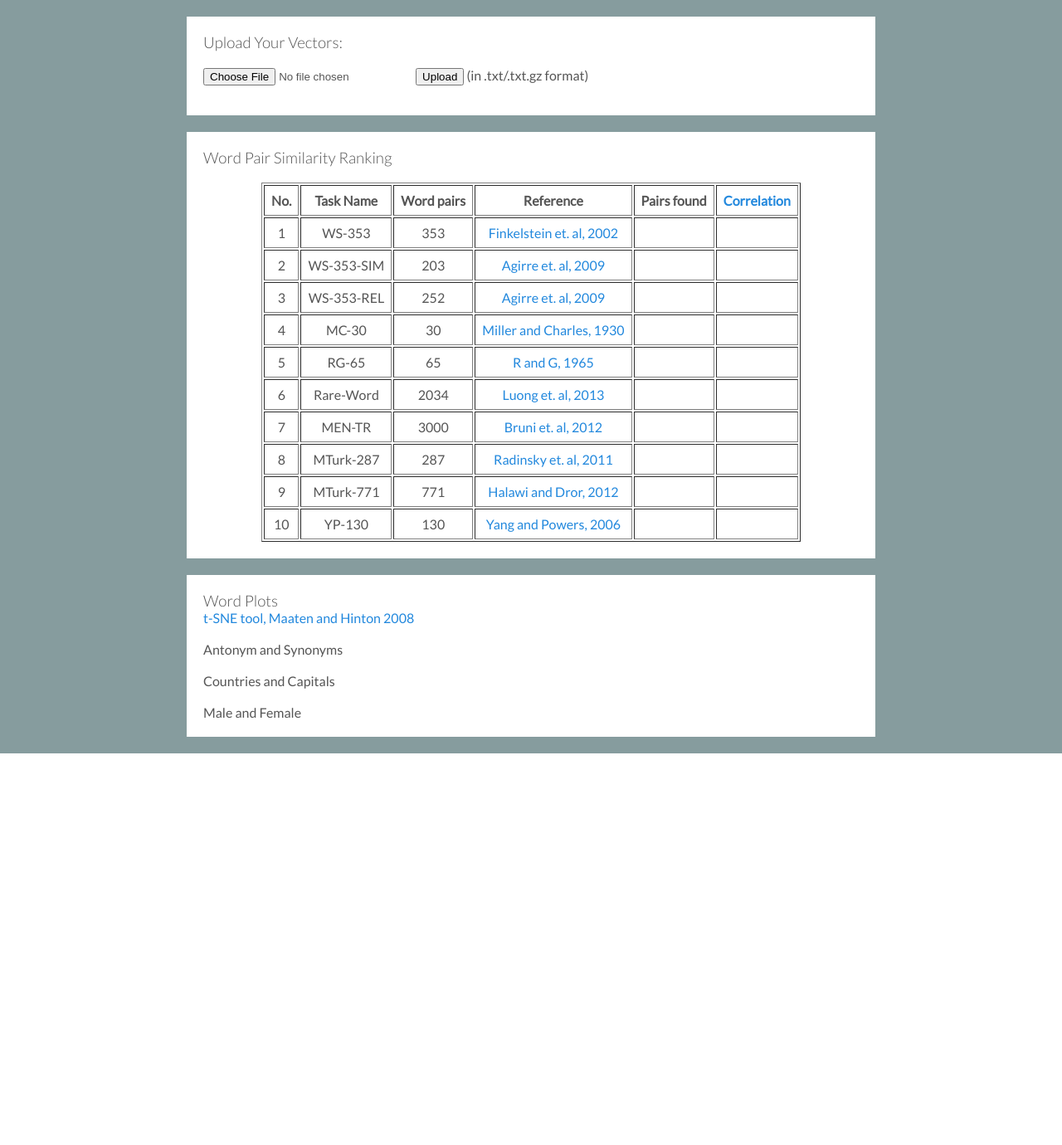
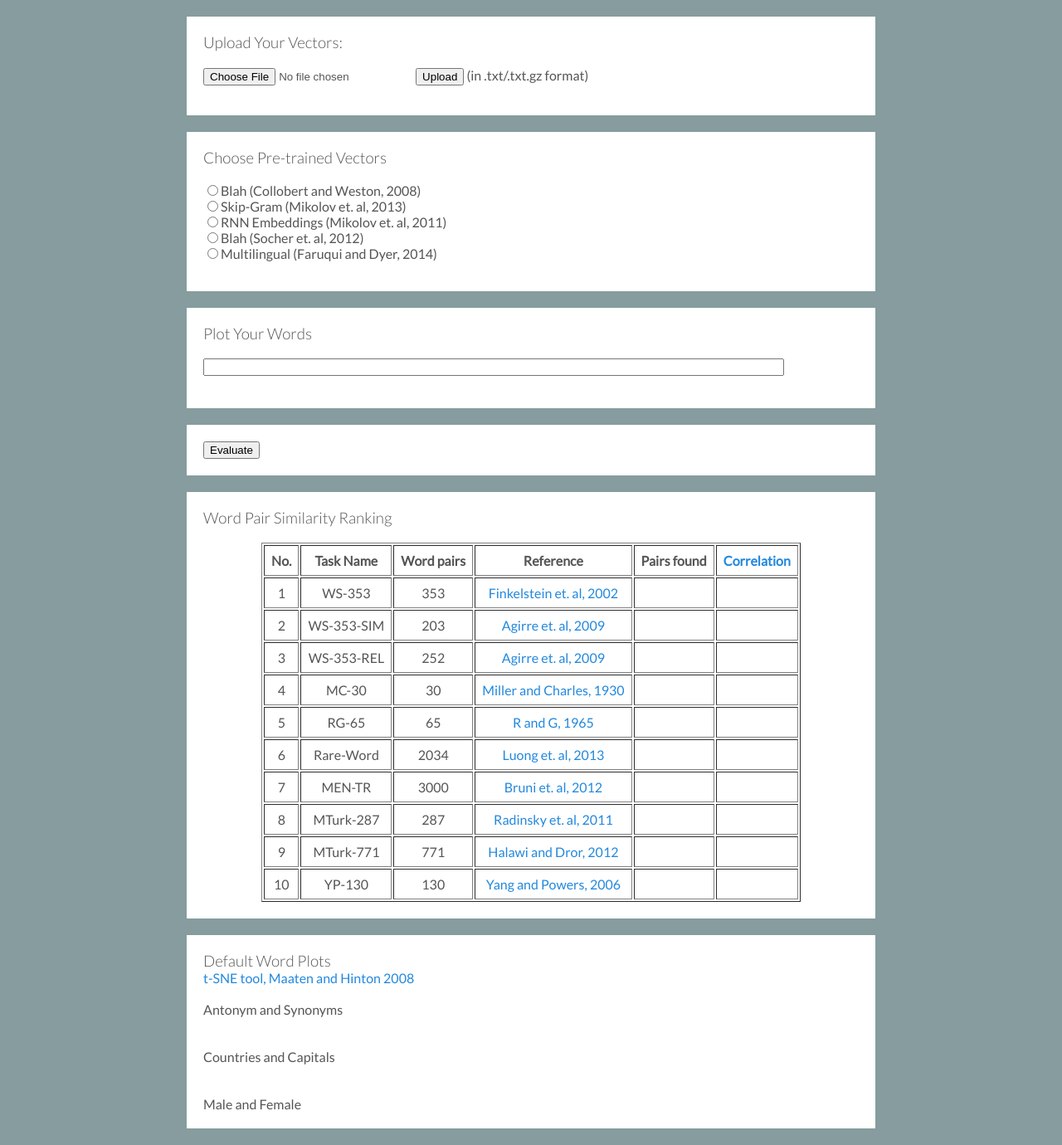
Before and after one commit to mfaruqui/word-vector-demo, a PHP site: page /demo.php in a window 1280 px wide. Shown: the part 89-1469 px from the top of the page at 83% size. Before the commit the page ends 997 px from the top, so only its background shows below. Run offline with PHP 8.4, Linux system fonts and the light colour scheme; some libraries are stand-ins or nearby versions.

Commit message:
words can be tken as input from user and plotted

```diff
--- a/demo.php
+++ b/demo.php
@@ -13,25 +13,18 @@
 <h2>Word Vector Evaluation</h2>
 </header>
 
-  <script src="http://code.jquery.com/jquery-1.10.1.min.js"></script>
-  <script type="text/javascript">
+<script src="http://code.jquery.com/jquery-1.10.1.min.js"></script>
+<script type="text/javascript">
+  var userWordsInput = '';
     var pairsFound = new Array();
     var resultsFound = new Array();
     var taskNum = new Array();
-  </script>
+</script>
 <?php
-  if(isset($_REQUEST["made_upload"])){
-
+  if(isset($_REQUEST["upload"])){
+    $userwords = "";
     if (move_uploaded_file($_FILES['userfile']['tmp_name'], 'user-vecs/'.$_FILES['userfile']['name'])) {
       $vectorfile = 'user-vecs/'.$_FILES['userfile']['name'];
-
-      //error_reporting(E_ALL);
-      //$handle = popen('python sample-script.py '.$vectorfile.' 2>&1', 'r');
-      //while (($buffer = fgets($handle, 4096)) !== false) {
-      //    echo $buffer."<br>";
-      //}
-      //pclose($handle);
-
       $command = 'python -W ignore sample-script.py '.$vectorfile;
       $temp = exec($command, $output);
       foreach ($output as &$value) {
@@ -43,7 +36,6 @@
           taskNum.push('<?=$taskNum?>');
         </script>
         <?php
-        //print $taskNum." ".$notFound." ".$corr."<br/>";
       }
     } else {
       print "Could not upload file.";
@@ -69,10 +61,79 @@ for(var index in taskNum){
     <br>
     <input name="userfile" type="file" />
     <input type="submit" value="Upload" />
-    <input type="hidden" name="made_upload" value="1" />
+    <input type="hidden" name="upload" value="1" />
     (in .txt/.txt.gz format)
 </form>
 </div>
+
+<div>
+  <h3>Choose Pre-trained Vectors</h3>
+  <br>
+  <form action="" method="POST">
+  <input type="radio" name="vector" value="cw">Blah (Collobert and Weston, 2008)</input><br>
+  <input type="radio" name="vector" value="mik-rnn">Skip-Gram (Mikolov et. al, 2013)</input><br>
+  <input type="radio" name="vector" value="mik-sg">RNN Embeddings (Mikolov et. al, 2011)</input><br>
+  <input type="radio" name="vector" value="socher">Blah (Socher et. al, 2012)</input><br>
+  <input type="radio" name="vector" value="faruqui">Multilingual (Faruqui and Dyer, 2014)</input><br>
+</div>
+<div>
+  <h3>Plot Your Words</h3>
+  <br>
+  <input id="textField" name="userwords" type="text" style="width: 700px;"></input>
+  <br><br>
+  <?php
+    if(isset($_REQUEST["eval-trained"])){
+      if (strlen($userwords) != 0) {
+      echo '<img align="center" src="user.png">';
+      }
+    }
+  ?>
+</div>
+
+<div>
+  <input type="submit" name="eval-trained" value="Evaluate" />
+  </form>
+</div>
+
+<?php
+  if(isset($_REQUEST["eval-trained"])){
+    $vecname = $_POST["vector"];
+    $userwords = $_POST["userwords"];
+    $userwords = trim($userwords);
+    ?>
+    <script type="text/javascript">userWordsInput = "<?=$userwords?>"</script>
+    <?php
+    if ($vecname == "cw") {
+        $vectorfile = 'trained-vecs/cw.txt.gz';
+    }
+    else if ($vecname == "mik-sg"){
+        $vectorfile = 'trained-vecs/mik-sg.txt.gz';
+    }
+    else if ($vecname == "mik-rnn"){
+        $vectorfile = 'trained-vecs/mik-rnn.txt.gz';
+    }
+    else if ($vecname == "rnn"){
+        $vectorfile = 'trained-vecs/socher-rnn.txt.gz';
+    }
+    else if ($vecname == "faruqui"){
+        $vectorfile = 'trained-vecs/faruqui.txt.gz';
+    }
+    ?>
+    <?php
+    $command = 'python -W ignore sample-script.py '.$vectorfile.' '.$userwords;
+    $temp = exec($command, $output);
+    foreach ($output as &$value) {
+      list($taskNum, $notFound, $corr) = split(" ", $value);
+      ?>
+      <script type="text/javascript">
+        pairsFound.push('<?=$notFound?>');
+        resultsFound.push('<?=$corr?>');
+        taskNum.push('<?=$taskNum?>');
+      </script>
+      <?php
+    }
+  }
+?>
 
 <div>
 <h3>Word Pair Similarity Ranking</h3>
@@ -182,37 +243,29 @@ for(var index in taskNum){
 
 <div>
 
-<h3>Word Plots</h3>
+<h3>Default Word Plots</h3>
 <a href="http://homepage.tudelft.nl/19j49/t-SNE.html">t-SNE tool, Maaten and Hinton 2008</a>
 <br><br>
-Antonym and Synonyms
-
+Antonym and Synonyms<br>
 <?php
-  if(isset($_REQUEST["made_upload"])){
-    echo '<img src="set1.png" align="center">';
+  if(isset($_REQUEST["upload"]) || isset($_REQUEST["eval-trained"])){
+    echo '<img align="center" src="set1.png">';
   }
 ?>
-
 <br><br>
-
-Countries and Capitals
-
+Countries and Capitals<br>
 <?php
-  if(isset($_REQUEST["made_upload"])){
-    echo '<img src="set2.png" align="center">';
+  if(isset($_REQUEST["upload"]) || isset($_REQUEST["eval-trained"])){
+    echo '<img align="center" src="set2.png">';
   }
 ?>
-
 <br><br>
-
-Male and Female
-
+Male and Female<br>
 <?php
-  if(isset($_REQUEST["made_upload"])){
-    echo '<img src="set3.png" align="center">';
+  if(isset($_REQUEST["upload"]) || isset($_REQUEST["eval-trained"])){
+    echo '<img align="center" src="set3.png">';
   }
 ?>
-
 </div>
 </body>
 </html>
```
Also changed, not shown: 1 other file.
